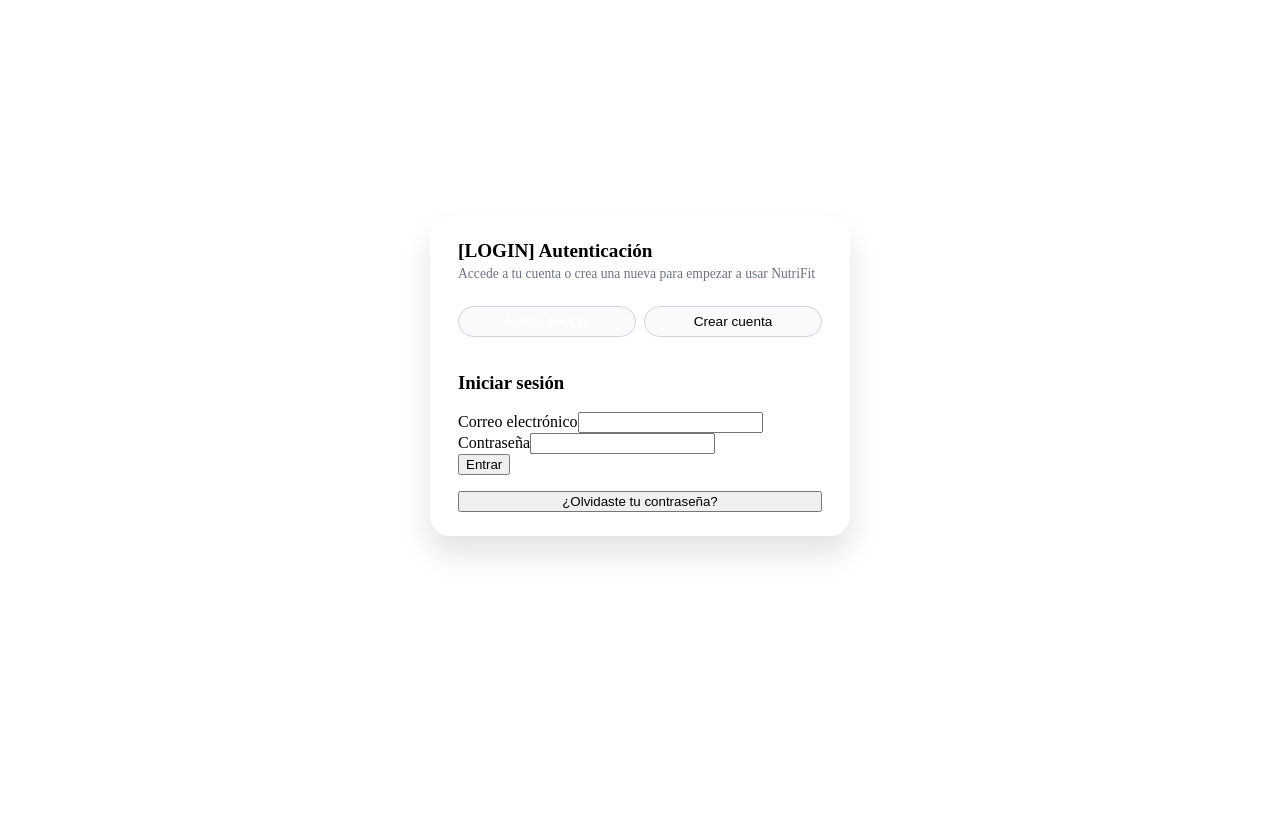
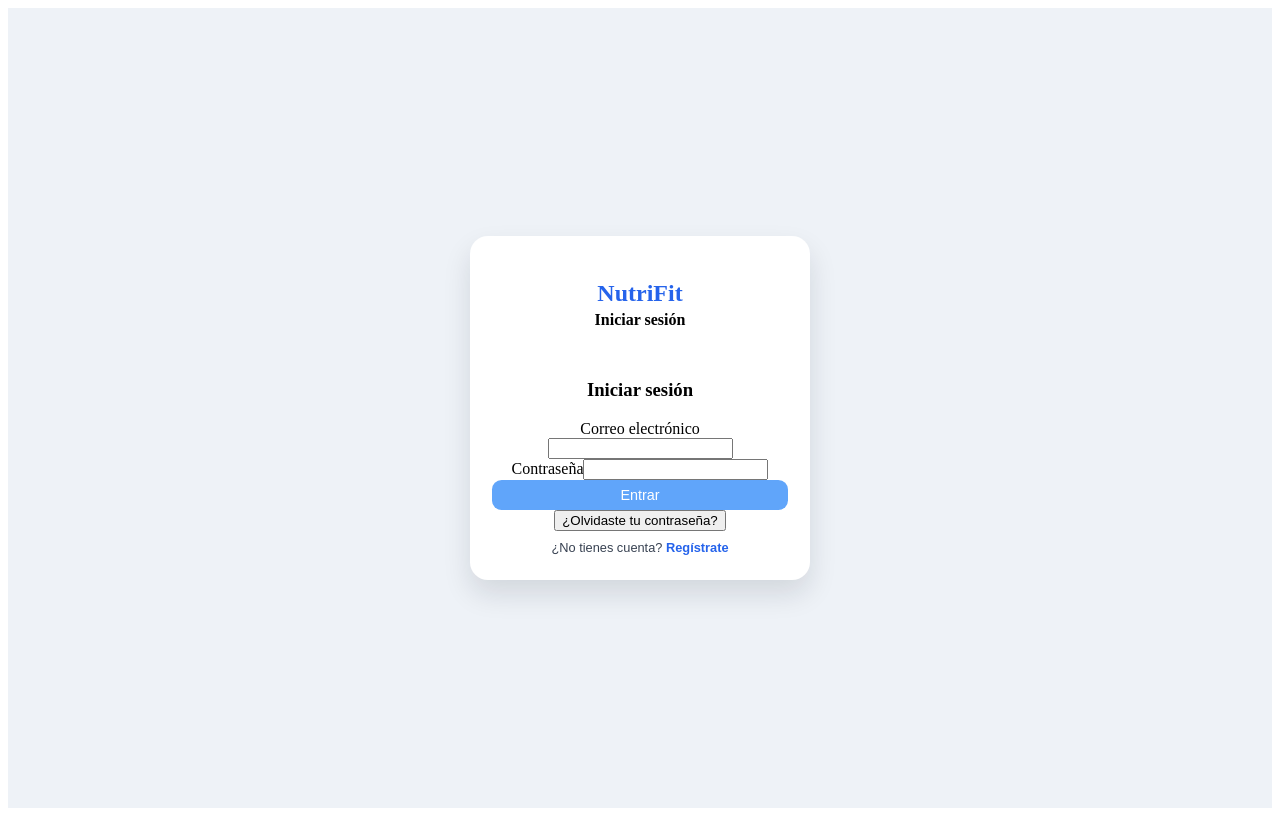
Before and after one commit to ManuelCedMer/2025-26-dam2a-ProyectoIntermodular-Manuel, a React (Vite) app: page /login in a window 1280 px wide. Built offline with nearby package versions, Linux system fonts and the light colour scheme; no server answers.

Commit message:
Ajuste visual del login para coincidir con mockup y UI-02 [LOGIN][UI-02]

```diff
--- a/src/App.css
+++ b/src/App.css
@@ -723,3 +723,96 @@
     padding-inline: 1.25rem;
   }
 }
+
+/* --- LOGIN [UI-02] --- */
+
+.login-page {
+  min-height: 100vh;
+  background-color: #eef2f7;
+  display: flex;
+  align-items: center;
+  justify-content: center;
+  padding: 1rem;
+}
+
+.login-card {
+  width: 100%;
+  max-width: 340px;
+  background-color: #ffffff;
+  border-radius: 18px;
+  padding: 1.5rem 1.4rem;
+  box-shadow: 0 14px 28px rgba(15, 23, 42, 0.12);
+  text-align: center;
+}
+
+.login-header {
+  margin-bottom: 1rem;
+}
+
+.login-brand {
+  color: #2563eb;
+  font-size: 1.5rem;
+  margin-bottom: 0.25rem;
+}
+
+.login-header h2 {
+  font-size: 1rem;
+  font-weight: 600;
+  margin: 0;
+}
+
+/* Formularios */
+.auth-form {
+  display: flex;
+  flex-direction: column;
+  gap: 0.6rem;
+}
+
+.auth-form input {
+  width: 100%;
+  padding: 0.45rem 0.6rem;
+  border-radius: 0.6rem;
+  border: 1px solid #d1d5db;
+  font-size: 0.9rem;
+}
+
+/* Botones principales (FULL WIDTH) */
+.auth-button,
+.login-card button[type="submit"] {
+  width: 100%;
+  padding: 0.45rem;
+  border-radius: 0.6rem;
+  border: none;
+  background-color: #60a5fa;
+  color: #ffffff;
+  font-size: 0.9rem;
+  font-weight: 500;
+  cursor: pointer;
+}
+
+/* Enlaces tipo texto */
+.login-link {
+  margin-top: 0.5rem;
+  background: none;
+  border: none;
+  color: #374151;
+  font-size: 0.8rem;
+  cursor: pointer;
+}
+
+.login-link strong {
+  color: #2563eb;
+}
+
+/* Mensajes */
+.login-error {
+  font-size: 0.8rem;
+  color: #b91c1c;
+  margin-top: 0.4rem;
+}
+
+.login-success {
+  font-size: 0.8rem;
+  color: #15803d;
+  margin-top: 0.4rem;
+}
--- a/src/pages/LoginPage.jsx
+++ b/src/pages/LoginPage.jsx
@@ -10,29 +10,21 @@ import { useAuth } from "../context/AuthContext.jsx";
  * y recuperar la contraseña.
  */
 function LoginPage() {
-  // Controla el modo: login | register | recover
   const [mode, setMode] = useState("login");
 
-  // Mensajes de error y éxito a mostrar bajo el formulario.
   const [errorMessage, setErrorMessage] = useState("");
   const [successMessage, setSuccessMessage] = useState("");
 
-  // Email usado en recuperación de contraseña.
   const [recoverEmail, setRecoverEmail] = useState("");
 
-  // Funciones de autenticación proporcionadas por el contexto.
   const { register, login, recoverPassword } = useAuth();
-
-  // Para redirigir al usuario tras iniciar sesión o registrarse.
   const navigate = useNavigate();
 
-  // Maneja el envío del formulario de inicio de sesión.
   async function handleLoginSubmit({ email, password }) {
     try {
       setErrorMessage("");
       setSuccessMessage("");
       await login({ email, password });
-      // Si el login es correcto, vamos a la pantalla de inicio.
       navigate("/");
     } catch (error) {
       setErrorMessage(
@@ -42,7 +34,6 @@ function LoginPage() {
     }
   }
 
-  // Maneja el envío del formulario de registro.
   async function handleRegisterSubmit({
     name,
     email,
@@ -59,7 +50,6 @@ function LoginPage() {
       }
 
       await register({ name, email, password });
-      // Tras registrarse, se envía al usuario a la pantalla de inicio.
       navigate("/");
     } catch (error) {
       setErrorMessage("No se ha podido crear la cuenta.");
@@ -67,7 +57,6 @@ function LoginPage() {
     }
   }
 
-  // Maneja el envío del formulario de recuperación de contraseña.
   async function handleRecoverSubmit(event) {
     event.preventDefault();
     setErrorMessage("");
@@ -80,9 +69,7 @@ function LoginPage() {
       );
       setRecoverEmail("");
     } catch (error) {
-      setErrorMessage(
-        "No se ha podido enviar el correo de recuperación.",
-      );
+      setErrorMessage("No se ha podido enviar el correo de recuperación.");
       console.error("Error al recuperar contraseña:", error);
     }
   }
@@ -90,42 +77,17 @@ function LoginPage() {
   return (
     <main className="login-page">
       <section className="login-card">
+        {/* CABECERA (centrada) */}
         <header className="login-header">
-          <h2>[LOGIN] Autenticación</h2>
-          <p className="login-subtitle">
-            Accede a tu cuenta o crea una nueva para empezar a usar NutriFit
-          </p>
+          <h1 className="login-brand">NutriFit</h1>
+
+          {mode === "login" && <h2>Iniciar sesión</h2>}
+          {mode === "register" && <h2>Crear cuenta</h2>}
+          {mode === "recover" && <h2>Recuperar contraseña</h2>}
         </header>
 
-        {/* Selector entre login y registro */}
-        {(mode === "login" || mode === "register") && (
-          <div className="login-mode-selector">
-            <button
-              type="button"
-              className={mode === "login" ? "login-mode-button--active" : ""}
-              onClick={() => {
-                setMode("login");
-                setErrorMessage("");
-                setSuccessMessage("");
-              }}
-            >
-              Iniciar sesión
-            </button>
-
-            <button
-              type="button"
-              className={mode === "register" ? "login-mode-button--active" : ""}
-              onClick={() => {
-                setMode("register");
-                setErrorMessage("");
-                setSuccessMessage("");
-              }}
-            >
-              Crear cuenta
-            </button>
-          </div>
-        )}
-
+        {/* CONTENIDO (alineado a la izquierda) */}
+        <div className="login-content">
           {/* LOGIN */}
           {mode === "login" && (
             <>
@@ -136,7 +98,7 @@ function LoginPage() {
 
               <button
                 type="button"
-              className="auth-link"
+                className="login-forgot-link"
                 onClick={() => {
                   setMode("recover");
                   setErrorMessage("");
@@ -145,22 +107,46 @@ function LoginPage() {
               >
                 ¿Olvidaste tu contraseña?
               </button>
+
+              <button
+                type="button"
+                className="login-link"
+                onClick={() => {
+                  setMode("register");
+                  setErrorMessage("");
+                  setSuccessMessage("");
+                }}
+              >
+                ¿No tienes cuenta? <strong>Regístrate</strong>
+              </button>
             </>
           )}
 
           {/* REGISTRO */}
           {mode === "register" && (
+            <>
               <RegisterForm
                 onSubmit={handleRegisterSubmit}
                 errorMessage={errorMessage}
               />
+
+              <button
+                type="button"
+                className="login-link"
+                onClick={() => {
+                  setMode("login");
+                  setErrorMessage("");
+                  setSuccessMessage("");
+                }}
+              >
+                ¿Ya tienes cuenta? <strong>Inicia sesión</strong>
+              </button>
+            </>
           )}
 
           {/* RECUPERAR CONTRASEÑA */}
           {mode === "recover" && (
             <>
-            <h3>Recuperar contraseña</h3>
-
               <form onSubmit={handleRecoverSubmit} className="auth-form">
                 <input
                   type="email"
@@ -185,7 +171,7 @@ function LoginPage() {
 
               <button
                 type="button"
-              className="auth-link"
+                className="login-link"
                 onClick={() => {
                   setMode("login");
                   setErrorMessage("");
@@ -196,6 +182,7 @@ function LoginPage() {
               </button>
             </>
           )}
+        </div>
       </section>
     </main>
   );
```
Lines whose indentation alone changed are shown as unchanged.
